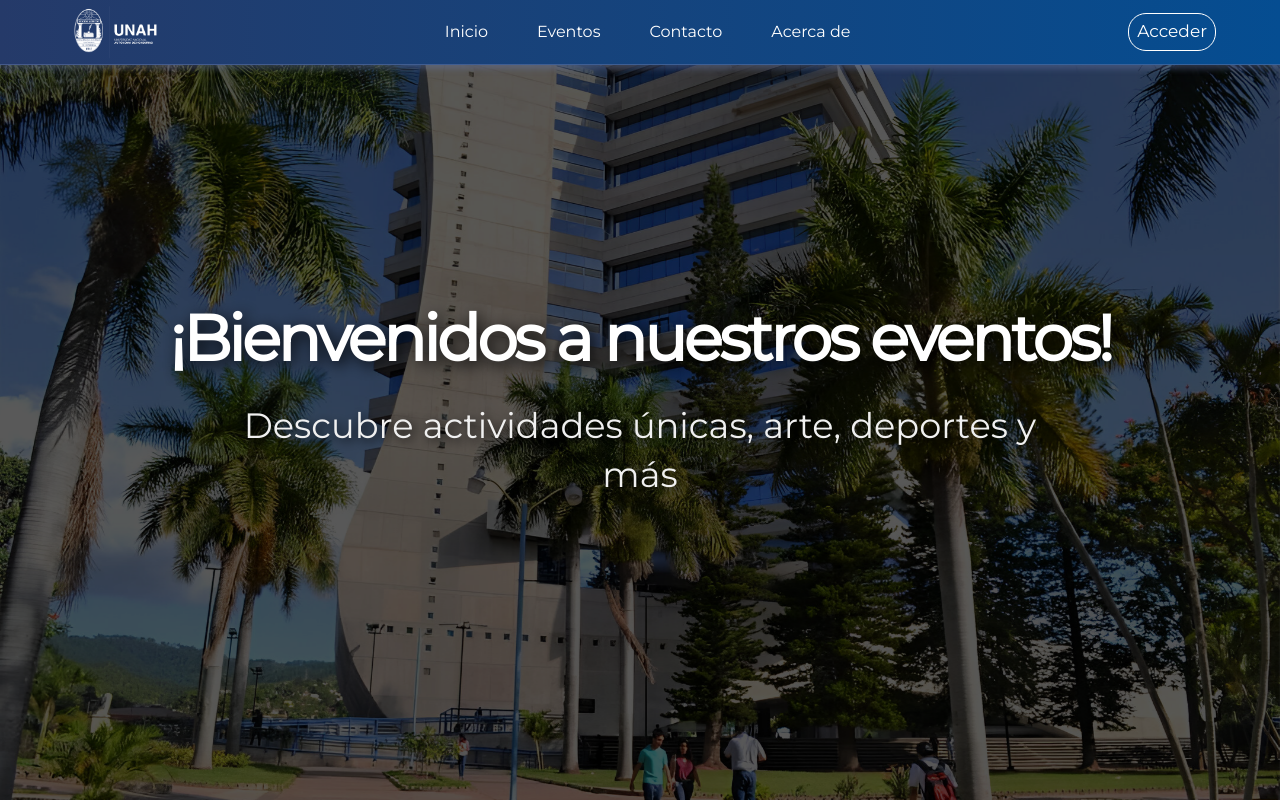
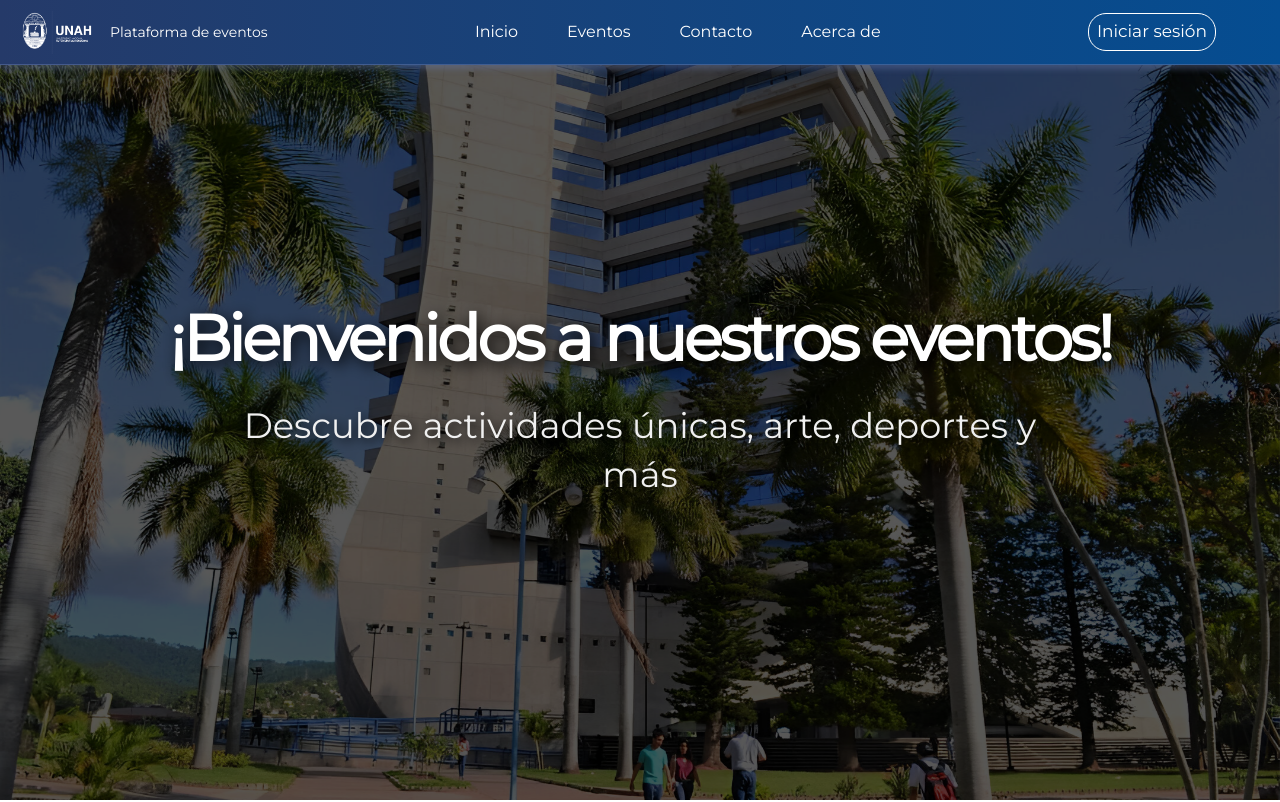
Before and after one commit to Manu19999/JUDUCA, a React (Vite) app in the folder FRONTEND/: page / in a window 1280 px wide. Shown: the top 802 px of the page. Built offline with nearby package versions, Linux system fonts and the light colour scheme.

Commit message:
detallitos inicio

```diff
--- a/FRONTEND/src/components/Inicio/Acercade.jsx
+++ b/FRONTEND/src/components/Inicio/Acercade.jsx
@@ -7,7 +7,7 @@ const Acercade = () => {
       <div className="about-container">
         <h2 className="about-title">Acerca de la plataforma</h2>
         <p className="about-description">
-          La Plataforma de Eventos VOAE es el espacio oficial de la UNAH para la organización,
+          Plataforma de eventos es el espacio oficial de la UNAH para la organización,
           promoción y participación en eventos universitarios. Aquí podrás encontrar información
           sobre actividades académicas, culturales y deportivas, así como inscribirte en los
           próximos eventos de manera sencilla y rápida.
--- a/FRONTEND/src/components/Inicio/EventList.jsx
+++ b/FRONTEND/src/components/Inicio/EventList.jsx
@@ -19,10 +19,6 @@ const EventList = () => {
     { id: 6, title: "Taller de Programación", date: "15 de Agosto, 2022", image: EventImage2, description: "Aprende a programar desde cero con expertos en el área." },
   ];
 
-  const featuredEvents = [
-    { id: 7, title: "Evento Destacado: Hackathon UNAH", date: "30 de Noviembre, 2023", image: EventImage2, description: "Participa en el hackathon más grande de la universidad." },
-  ];
-
   const [activeTab, setActiveTab] = useState("upcoming");
   const [carouselIndex, setCarouselIndex] = useState(0);
 
@@ -37,7 +33,7 @@ const EventList = () => {
   useEffect(() => {
     const interval = setInterval(() => {
       nextSlide();
-    }, 5000);
+    }, 7000);
     return () => clearInterval(interval);
   }, [carouselIndex]);
 
@@ -48,9 +44,8 @@ const EventList = () => {
       <Container>
         <h2 className="eventlisttitle">Eventos</h2>
         <div className="eventtabs">
+          <button className={`eventtab ${activeTab === "past" ? "active" : ""}`} onClick={() => setActiveTab("past")}>Pasados</button>
           <button className={`eventtab ${activeTab === "upcoming" ? "active" : ""}`} onClick={() => setActiveTab("upcoming")}>Próximos</button>
-          <button className={`eventtab ${activeTab === "past" ? "active" : ""}`} onClick={() => setActiveTab("past")}>Pasados</button>
-          <button className={`eventtab ${activeTab === "featured" ? "active" : ""}`} onClick={() => setActiveTab("featured")}>Destacados</button>
         </div>
 
         {activeTab === "upcoming" && (
@@ -72,12 +67,6 @@ const EventList = () => {
             )}
           </div>
         )}
-
-        {activeTab === "featured" && (
-          <div className={`eventgrid ${featuredEvents.length === 2 ? "two-events" : ""}`}>
-            {featuredEvents.map((event) => <EventCard key={event.id} event={event} />)}
-          </div>
-        )}
       </Container>
     </section>
   );
--- a/FRONTEND/src/components/Inicio/Navbar.jsx
+++ b/FRONTEND/src/components/Inicio/Navbar.jsx
@@ -16,14 +16,17 @@ const CustomNavbar = () => {
     <header className="navbar-custom">
       <div className="navbar-container">
         {/* Logo */}
+        <div className="navbar-brand">
   <a
     href="https://www.unah.edu.hn/"
-          className="logo"
     target="_blank"
     rel="noopener noreferrer"
+    className="logo-container"
   >
     <img src={logo} alt="Logo" className="logo-img" />
+    <span className="platform-text">Plataforma de eventos</span>
   </a>
+</div>
 
         {/* Botón Toggle (solo en móviles) */}
         <button
@@ -40,11 +43,11 @@ const CustomNavbar = () => {
           <a href="#contact" className="navlinkcustom" onClick={() => setMenuOpen(false)}>Contacto</a>
           <a href="#acercade" className="navlinkcustom" onClick={() => setMenuOpen(false)}>Acerca de</a>
           {/* Botón Acceder en móviles */}
-          <button className="btn-acceder mobile-only" onClick={handleLoginClick}>Acceder</button>
+          <button className="btn-acceder mobile-only" onClick={handleLoginClick}> Iniciar sesión </button>
         </nav>
 
         {/* Botón Acceder en escritorio */}
-        <button className="btn-acceder desktop-only" onClick={handleLoginClick}> Acceder </button>
+        <button className="btn-acceder desktop-only" onClick={handleLoginClick}> Iniciar sesión </button>
       </div>
     </header>
   );
--- a/FRONTEND/src/styles/Inicio/Navbar.css
+++ b/FRONTEND/src/styles/Inicio/Navbar.css
@@ -25,13 +25,35 @@
   justify-content: space-between;
   height: 100%;
 }
+/* Contenedor para el logo y el texto */
+.logo-container {
+  display: flex;
+  align-items: center; /* Alinea el texto y el logo en una sola línea */
+  text-decoration: none;
+  gap: 10px; /* Espacio entre el texto y el logo */
+  margin-left: -50px;
+}
 
 /* Logo */
 .logo-img {
-  height: 60px;
-  object-fit: contain;
-  margin-right: auto;/* Empuja el logo a la izquierda */
+  height: 50px; /* Ajusta el tamaño del logo según sea necesario */
+  width: auto;
 }
+
+/* Texto "Plataforma de eventos" */
+.platform-text {
+  font-size: 14px;
+  color: white;
+  white-space: nowrap; /* Evita que el texto se divida en varias líneas */
+}
+
+
+/* Asegura que la barra de navegación no se desajuste */
+.navbar-brand {
+  display: flex;
+  align-items: center;
+}
+
 
 /* Botón de menú toggle */
 .custom-toggle {
```
Lines whose indentation alone changed are shown as unchanged.
